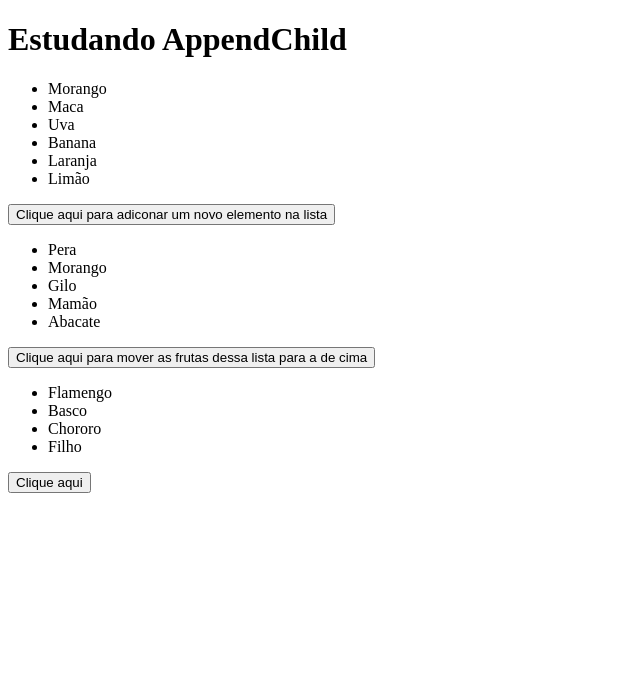
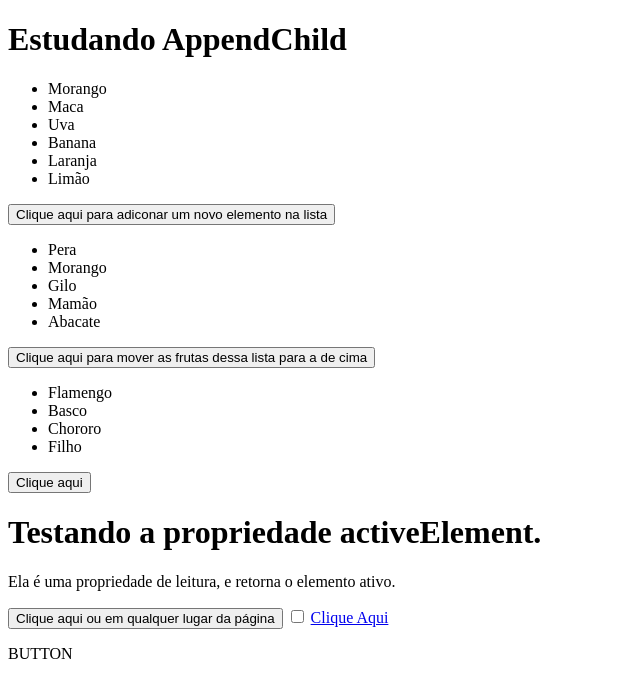
Before and after one commit to matheus-zordan/javascript, a plain HTML site: page estudos individuais/6/index.html in a window 1280 px wide. Both pictures are taken after a click on the button "Clique aqui para adiconar um novo elemento na lista". Shown: the whole page, without its empty margins (0-640 px from the left). Drawn offline with Linux system fonts and the light colour scheme.

Commit message:
Update index.html

```diff
--- a/estudos individuais/6/index.html
+++ b/estudos individuais/6/index.html
@@ -5,9 +5,12 @@
     <meta charset="UTF-8">
     <meta name="viewport" content="width=device-width, initial-scale=1.0">
     <title>AppendChild</title>
+    <style>
+
+    </style>
 </head>
 
-<body>
+<body onclick="elementoAtivo()">
     <h1>Estudando AppendChild</h1>
     <ul id="lista">
         <li>Morango</li>
@@ -33,8 +36,21 @@
         <li>Filho</li>
     </ul>
     <button onclick="inserindoAntes()">Clique aqui</button>
+    <div id="elemento">
+        <h1>Testando a propriedade activeElement.</h1>
+        <p>Ela é uma propriedade de leitura, e retorna o elemento ativo.</p>
+        <button>Clique aqui ou em qualquer lugar da página</button>
+        <input type="checkbox" name="" id="">
+        <a href="#">Clique Aqui</a>
+    </div>
+    <p id="demo">
+
+    </p>
+
     <script>
-        function adicionar() { //nessa função, estamos adicionando uma novo elemento a lista 1. Com o appendChild, o elemento sempre sera inserido como o ultimo filho
+        //nessa função, estamos adicionando uma novo elemento a lista 1.
+        //Com o appendChild, o elemento sempre sera inserido como o ultimo filho
+        function adicionar() {
             var novaLista = document.createElement("li")
             var novoItem = document.createTextNode("Limão")
             novaLista.appendChild(novoItem)
@@ -52,6 +68,11 @@
             var list = document.getElementById("lista3")
             list.insertBefore(newText, list.children[0])
         }
+
+        function elementoAtivo() {
+            var ativo = document.activeElement.tagName
+            document.getElementById("demo").innerHTML = ativo
+        }
     </script>
 </body>
 
```
